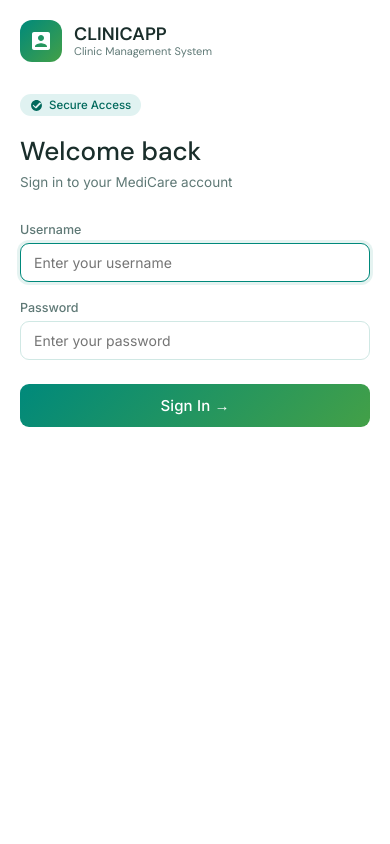
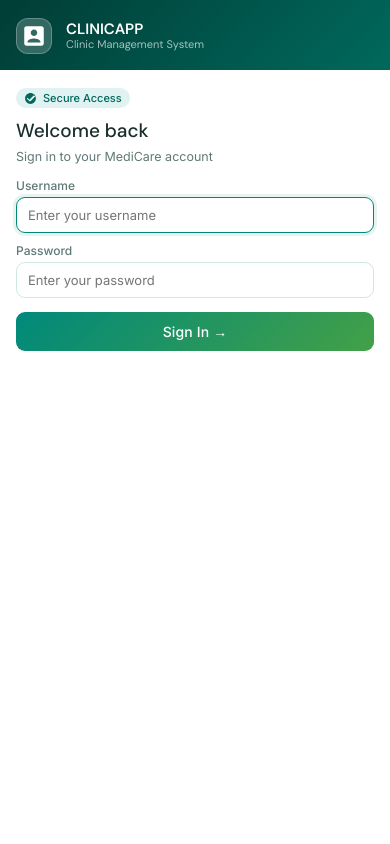
Before and after one commit to Angel0-gif/mediclinicapp, a Django app: page /auth/login/ in a window 390 px wide. Run offline with Django 4.2, Linux system fonts and the light colour scheme.

Commit message:
Initial commit - MediCare clinic management system

```diff
--- a/templates/auth/login.html
+++ b/templates/auth/login.html
@@ -4,27 +4,21 @@
 <link href="https://fonts.googleapis.com/css2?family=Inter:wght@300;400;500;600&family=DM+Sans:wght@400;500;600&display=swap" rel="stylesheet">
 <style>
 *,*::before,*::after{box-sizing:border-box;margin:0;padding:0;}
-body{font-family:'Inter',sans-serif;min-height:100vh;display:flex;background:#f4f7f6;}
+html,body{height:100%;}
+body{font-family:'Inter',sans-serif;min-height:100vh;display:flex;background:#f4f7f6;overflow-y:auto;}
 
-/* Left decorative panel */
-.lp{
-  flex:1;
-  background:linear-gradient(160deg,#003d36 0%,#00695c 45%,#004d40 100%);
-  display:flex;flex-direction:column;justify-content:center;align-items:center;
-  padding:60px;color:#fff;position:relative;overflow:hidden;
-}
-.lp::before{
-  content:'';position:absolute;inset:0;
+.lp{flex:1;background:linear-gradient(160deg,#003d36 0%,#00695c 45%,#004d40 100%);
+    display:flex;flex-direction:column;justify-content:center;align-items:center;
+    padding:60px;color:#fff;position:relative;overflow:hidden;}
+.lp::before{content:'';position:absolute;inset:0;
   background-image:radial-gradient(circle at 20% 30%,rgba(0,200,170,.08) 0%,transparent 50%),
-                   radial-gradient(circle at 80% 70%,rgba(67,160,71,.1) 0%,transparent 50%);
-}
-.lp::after{
-  content:'+';position:absolute;font-size:220px;font-weight:300;color:rgba(255,255,255,.04);
-  top:-30px;right:-20px;line-height:1;
-}
+                   radial-gradient(circle at 80% 70%,rgba(67,160,71,.1) 0%,transparent 50%);}
+.lp::after{content:'+';position:absolute;font-size:220px;font-weight:300;
+           color:rgba(255,255,255,.04);top:-30px;right:-20px;line-height:1;}
 .brand{display:flex;align-items:center;gap:14px;margin-bottom:52px;position:relative;}
 .b-ico{width:54px;height:54px;background:rgba(255,255,255,.15);backdrop-filter:blur(4px);
-       border:1px solid rgba(255,255,255,.2);border-radius:14px;display:flex;align-items:center;justify-content:center;}
+       border:1px solid rgba(255,255,255,.2);border-radius:14px;
+       display:flex;align-items:center;justify-content:center;}
 .b-ico svg{width:28px;height:28px;fill:#fff;}
 .b-nm{font-family:'DM Sans',sans-serif;font-size:26px;font-weight:600;}
 .b-nm small{display:block;font-size:12px;color:rgba(255,255,255,.6);font-weight:400;margin-top:1px;}
@@ -38,55 +32,76 @@ body{font-family:'Inter',sans-serif;min-height:100vh;display:flex;background:#f4
 .cross-icon{font-size:56px;color:rgba(255,255,255,.5);line-height:1;}
 .feats{margin-top:44px;display:flex;flex-direction:column;gap:13px;position:relative;width:100%;max-width:320px;}
 .feat{display:flex;align-items:center;gap:12px;}
-.fd{width:28px;height:28px;background:rgba(255,255,255,.1);border-radius:7px;display:flex;align-items:center;justify-content:center;flex-shrink:0;}
+.fd{width:28px;height:28px;background:rgba(255,255,255,.1);border-radius:7px;
+    display:flex;align-items:center;justify-content:center;flex-shrink:0;}
 .fd svg{width:14px;height:14px;fill:rgba(255,255,255,.8);}
 .feat span{font-size:13px;color:rgba(255,255,255,.75);}
 
-/* Right login panel */
+/* Right panel */
 .rp{width:440px;background:#fff;display:flex;flex-direction:column;justify-content:center;padding:56px 48px;}
-.rp-header{margin-bottom:32px;}
+.rp-header{margin-bottom:28px;}
 .rp-badge{display:inline-flex;align-items:center;gap:6px;background:#e0f2f1;color:#00695c;
-          font-size:11.5px;font-weight:500;padding:4px 10px;border-radius:999px;margin-bottom:18px;}
+          font-size:11.5px;font-weight:500;padding:4px 10px;border-radius:999px;margin-bottom:16px;}
 .rp-badge svg{width:13px;height:13px;fill:currentColor;}
 .lt{font-family:'DM Sans',sans-serif;font-size:26px;font-weight:500;color:#1a2e2b;margin-bottom:6px;}
 .ls{font-size:13.5px;color:#5f7976;}
-.fg{margin-bottom:18px;}
+.fg{margin-bottom:14px;}
 .fg label{display:block;font-size:12.5px;font-weight:500;color:#5f7976;margin-bottom:6px;}
 .fg input{width:100%;padding:10px 13px;border:1.5px solid #d0e8e4;border-radius:9px;
-          font-size:14px;font-family:inherit;color:#1a2e2b;transition:border-color .15s,box-shadow .15s;}
+          font-size:14px;font-family:inherit;color:#1a2e2b;
+          transition:border-color .15s,box-shadow .15s;}
 .fg input:focus{outline:none;border-color:#00897b;box-shadow:0 0 0 3px rgba(0,137,123,.1);}
-.btn-login{width:100%;padding:12px;background:linear-gradient(135deg,#00897b,#43a047);
+.btn-login{width:100%;padding:12px;
+           background:linear-gradient(135deg,#00897b,#43a047);
            color:#fff;border:none;border-radius:9px;font-size:15px;font-weight:500;
            cursor:pointer;font-family:inherit;transition:opacity .15s,transform .1s;
-           margin-top:6px;letter-spacing:.01em;}
+           margin-top:4px;letter-spacing:.01em;}
 .btn-login:hover{opacity:.93;}
 .btn-login:active{transform:scale(.98);}
-.alert{padding:10px 13px;border-radius:8px;font-size:13px;margin-bottom:18px;
+.alert{padding:10px 13px;border-radius:8px;font-size:13px;margin-bottom:14px;
        background:#ffebee;color:#c62828;border:1px solid #ef9a9a;}
 
-/* Mobile: stack vertically, show compact header instead of left panel */
+/* ── Mobile ── */
 @media(max-width:768px){
-  body{flex-direction:column;}
+  body{flex-direction:column;background:#fff;}
   .lp{display:none;}
   .rp{width:100%;padding:0;flex:1;justify-content:flex-start;}
-  /* Mobile header strip */
-  .mob-header{display:flex;align-items:center;gap:12px;padding:24px 28px 0;margin-bottom:32px;}
-  .mob-ico{width:42px;height:42px;background:linear-gradient(135deg,#00897b,#43a047);
-           border-radius:12px;display:flex;align-items:center;justify-content:center;flex-shrink:0;}
-  .mob-ico svg{width:24px;height:24px;fill:#fff;}
-  .mob-brand{font-family:'DM Sans',sans-serif;font-size:18px;font-weight:600;color:#1a2e2b;line-height:1.2;}
-  .mob-brand small{display:block;font-size:11px;color:#5f7976;font-weight:400;}
-  .rp-inner{padding:0 28px 40px;}
+  .mob-header{background:linear-gradient(135deg,#003d36,#00695c);
+              padding:28px 24px 24px;display:flex;align-items:center;gap:14px;flex-shrink:0;}
+  .mob-ico{width:44px;height:44px;background:rgba(255,255,255,.2);border-radius:12px;
+           border:1px solid rgba(255,255,255,.25);
+           display:flex;align-items:center;justify-content:center;flex-shrink:0;}
+  .mob-ico svg{width:26px;height:26px;fill:#fff;}
+  .mob-brand{font-family:'DM Sans',sans-serif;font-size:18px;font-weight:600;color:#fff;line-height:1.2;}
+  .mob-brand small{display:block;font-size:11px;color:rgba(255,255,255,.65);font-weight:400;}
+  .rp-inner{padding:28px 24px 32px;flex:1;}
+  .rp-header{margin-bottom:22px;}
+  .lt{font-size:22px;}
 }
+
+/* ── Redmi 13C / 360px ── */
+@media(max-width:400px){
+  .mob-header{padding:18px 16px 16px;}
+  .mob-ico{width:36px;height:36px;}
+  .mob-brand{font-size:15px;}
+  .rp-inner{padding:18px 16px 24px;}
+  .rp-header{margin-bottom:14px;}
+  .lt{font-size:19px;}
+  .ls{font-size:12.5px;}
+  .rp-badge{font-size:11px;padding:3px 8px;margin-bottom:10px;}
+  .fg{margin-bottom:10px;}
+  .fg label{font-size:12px;margin-bottom:4px;}
+  .fg input{padding:9px 11px;font-size:13px;}
+  .btn-login{padding:11px;font-size:14px;margin-top:4px;}
+  .alert{padding:8px 11px;font-size:12px;margin-bottom:10px;}
+}
+
 @media(min-width:769px){
   .mob-header{display:none;}
   .rp-inner{padding:0;}
 }
-@media(max-width:420px){
-  .mob-header{padding:20px 20px 0;}
-  .rp-inner{padding:0 20px 32px;}
-}
 </style></head><body>
+
 <div class="lp">
   <div class="brand">
     <div class="b-ico"><svg viewBox="0 0 24 24"><path d="M19 3H5c-1.1 0-2 .9-2 2v14c0 1.1.9 2 2 2h14c1.1 0 2-.9 2-2V5c0-1.1-.9-2-2-2zm-7 3c1.66 0 3 1.34 3 3s-1.34 3-3 3-3-1.34-3-3 1.34-3 3-3zm6 12H6v-.57c0-2 4-3.08 6-3.08s6 1.08 6 3.08V18z"/></svg></div>
@@ -96,30 +111,39 @@ body{font-family:'Inter',sans-serif;min-height:100vh;display:flex;background:#f4
     <h2>Caring for patients, powered by technology</h2>
     <p>A complete platform to manage your clinic's daily operations with clarity and efficiency.</p>
   </div>
-  <div class="pulse-ring"><div class="cross-icon">✚</div></div>
+  <div class="pulse-ring"><div class="cross-icon">&#10010;</div></div>
   <div class="feats">
     <div class="feat"><div class="fd"><svg viewBox="0 0 24 24"><path d="M12 12c2.7 0 4.8-2.1 4.8-4.8S14.7 2.4 12 2.4 7.2 4.5 7.2 7.2 9.3 12 12 12zm0 2.4c-3.2 0-9.6 1.6-9.6 4.8v2.4h19.2v-2.4c0-3.2-6.4-4.8-9.6-4.8z"/></svg></div><span>Patient records & consultation history</span></div>
     <div class="feat"><div class="fd"><svg viewBox="0 0 24 24"><path d="M20 6h-2.18c.07-.44.18-.88.18-1.35C18 2.99 16.01 1 13.65 1c-1.3 0-2.48.56-3.33 1.44L9 3.77l-1.32-1.33C6.83 1.56 5.65 1 4.35 1 1.99 1 0 2.99 0 5.35c0 1.3.56 2.48 1.44 3.33L9 16.24l3-3V17h8c1.1 0 2-.9 2-2V8c0-1.1-.9-2-2-2z"/></svg></div><span>Pharmacy inventory & prescriptions</span></div>
     <div class="feat"><div class="fd"><svg viewBox="0 0 24 24"><path d="M11.8 10.9c-2.27-.59-3-1.2-3-2.15 0-1.09 1.01-1.85 2.7-1.85 1.78 0 2.44.85 2.5 2.1h2.21c-.07-1.72-1.12-3.3-3.21-3.81V3h-3v2.16c-1.94.42-3.5 1.68-3.5 3.61 0 2.31 1.91 3.46 4.7 4.13 2.5.6 3 1.48 3 2.41 0 .69-.49 1.79-2.7 1.79z"/></svg></div><span>Billing, cash flow & financial reports</span></div>
   </div>
 </div>
+
 <div class="rp">
-  <!-- Mobile branding strip (hidden on desktop) -->
   <div class="mob-header">
     <div class="mob-ico"><svg viewBox="0 0 24 24"><path d="M19 3H5c-1.1 0-2 .9-2 2v14c0 1.1.9 2 2 2h14c1.1 0 2-.9 2-2V5c0-1.1-.9-2-2-2zm-7 3c1.66 0 3 1.34 3 3s-1.34 3-3 3-3-1.34-3-3 1.34-3 3-3zm6 12H6v-.57c0-2 4-3.08 6-3.08s6 1.08 6 3.08V18z"/></svg></div>
     <div class="mob-brand">CLINICAPP<small>Clinic Management System</small></div>
   </div>
   <div class="rp-inner">
     <div class="rp-header">
-      <div class="rp-badge"><svg viewBox="0 0 24 24"><path d="M12 2C6.48 2 2 6.48 2 12s4.48 10 10 10 10-4.48 10-10S17.52 2 12 2zm-2 15l-5-5 1.41-1.41L10 14.17l7.59-7.59L21 8l-9 9z"/></svg>Secure Access</div>
+      <div class="rp-badge">
+        <svg viewBox="0 0 24 24"><path d="M12 2C6.48 2 2 6.48 2 12s4.48 10 10 10 10-4.48 10-10S17.52 2 12 2zm-2 15l-5-5 1.41-1.41L10 14.17l7.59-7.59L21 8l-9 9z"/></svg>
+        Secure Access
+      </div>
       <div class="lt">Welcome back</div>
       <div class="ls">Sign in to your MediCare account</div>
     </div>
     {% if messages %}{% for m in messages %}<div class="alert">{{ m }}</div>{% endfor %}{% endif %}
     <form method="post">{% csrf_token %}
-      <div class="fg"><label>Username</label><input type="text" name="username" placeholder="Enter your username" required autofocus autocomplete="username"></div>
-      <div class="fg"><label>Password</label><input type="password" name="password" placeholder="Enter your password" required autocomplete="current-password"></div>
-      <button type="submit" class="btn-login">Sign In →</button>
+      <div class="fg">
+        <label>Username</label>
+        <input type="text" name="username" placeholder="Enter your username" required autofocus autocomplete="username">
+      </div>
+      <div class="fg">
+        <label>Password</label>
+        <input type="password" name="password" placeholder="Enter your password" required autocomplete="current-password">
+      </div>
+      <button type="submit" class="btn-login">Sign In &#8594;</button>
     </form>
   </div>
 </div>
```
Also changed, not shown: templates/base.html (+21 -3 lines), templates/dashboard.html (+44 -24 lines), templates/patients/list.html (+48 -22 lines).
